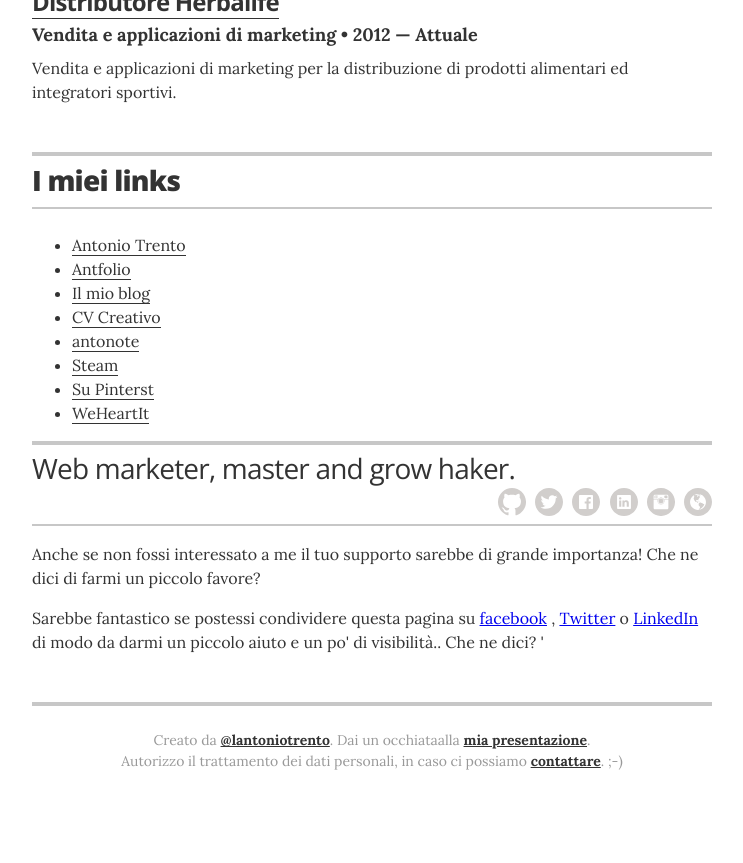
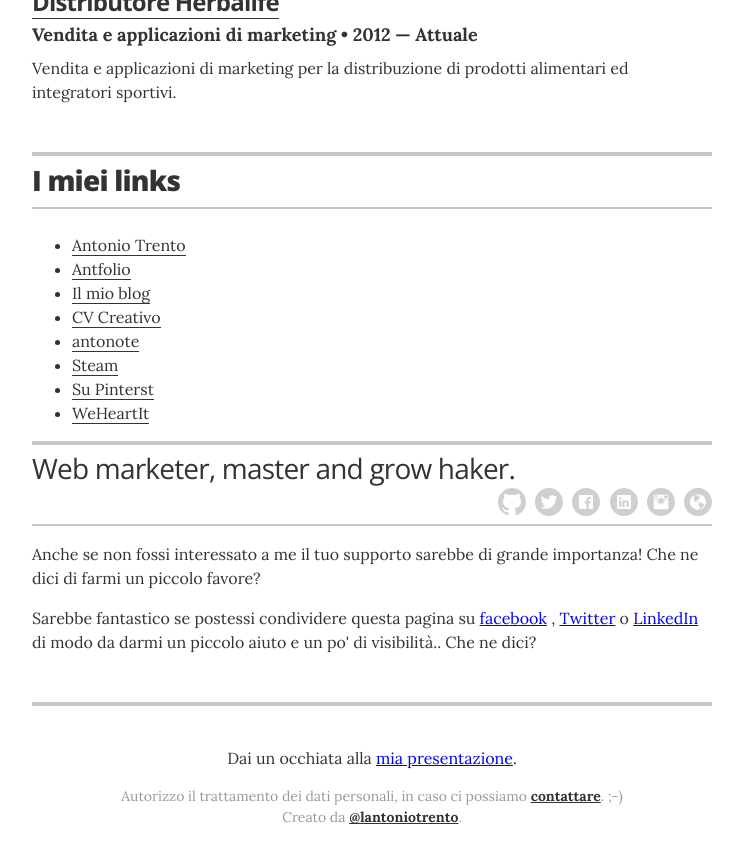
Before and after one commit to madkcv/antcv.github.io, a Jekyll site: the page built from index.html, in a window 1280 px wide and 900 px high, scrolled down 5639 px. Shown: the top 863 px of the window, without its empty margins (268-1011 px from the left). Built offline with Jekyll 4.4.1, drawn with Linux system fonts in a browser that asks for light colours.

Commit message:
Update resume.html

```diff
--- a/_layouts/resume.html
+++ b/_layouts/resume.html
@@ -332,7 +332,7 @@
           </div>
             <div class="resume-item">
           <p> Anche se non fossi interessato a me il tuo supporto sarebbe di grande importanza! Che ne dici di farmi un piccolo favore?</p>
-          <p>Sarebbe fantastico se postessi condividere questa pagina su <a href="http://www.facebook.com/sharer/sharer.php?u=https://madkcv.github.io">facebook</a> , <a href="http://twitter.com/share?text=Date un occhiata al CV di Cristiano Leopardi&url=https://madkcv.github.io &hashtags=reclutamento,curriculum,lavoro">Twitter</a> o <a href="http://www.linkedin.com/shareArticle?mini=true&url=https://madkcv.github.io">LinkedIn</a> di modo da darmi un piccolo aiuto e un po' di visibilità.. Che ne dici? '</p>
+          <p>Sarebbe fantastico se postessi condividere questa pagina su <a href="http://www.facebook.com/sharer/sharer.php?u=https://madkcv.github.io">facebook</a> , <a href="http://twitter.com/share?text=Date un occhiata al CV di Cristiano Leopardi&url=https://madkcv.github.io &hashtags=reclutamento,curriculum,lavoro">Twitter</a> o <a href="http://www.linkedin.com/shareArticle?mini=true&url=https://madkcv.github.io">LinkedIn</a> di modo da darmi un piccolo aiuto e un po' di visibilità.. Che ne dici?</p>
         </div></div>
       </section>
 
@@ -340,8 +340,9 @@
       {% endif %}
 
       <footer class="page-footer">
-        <p class="footer-line">Creato da <a href="https://antfolio.github.io">@lantoniotrento</a>. Dai un occhiataalla <a href="https://madkfolio.github.io">mia presentazione</a>.</p>
+        <p>Dai un occhiata alla <a href="https://madkfolio.github.io">mia presentazione</a>.</p>
         <p class="footer-line">Autorizzo il trattamento dei dati personali, in caso ci possiamo <a href="mailto:leopardicristiano@gmail.com">contattare</a>. ;-)</p>
+        <p class="footer-line">Creato da <a href="https://antfolio.github.io">@lantoniotrento</a>.</p>
       </footer>
 
     </div>
```
